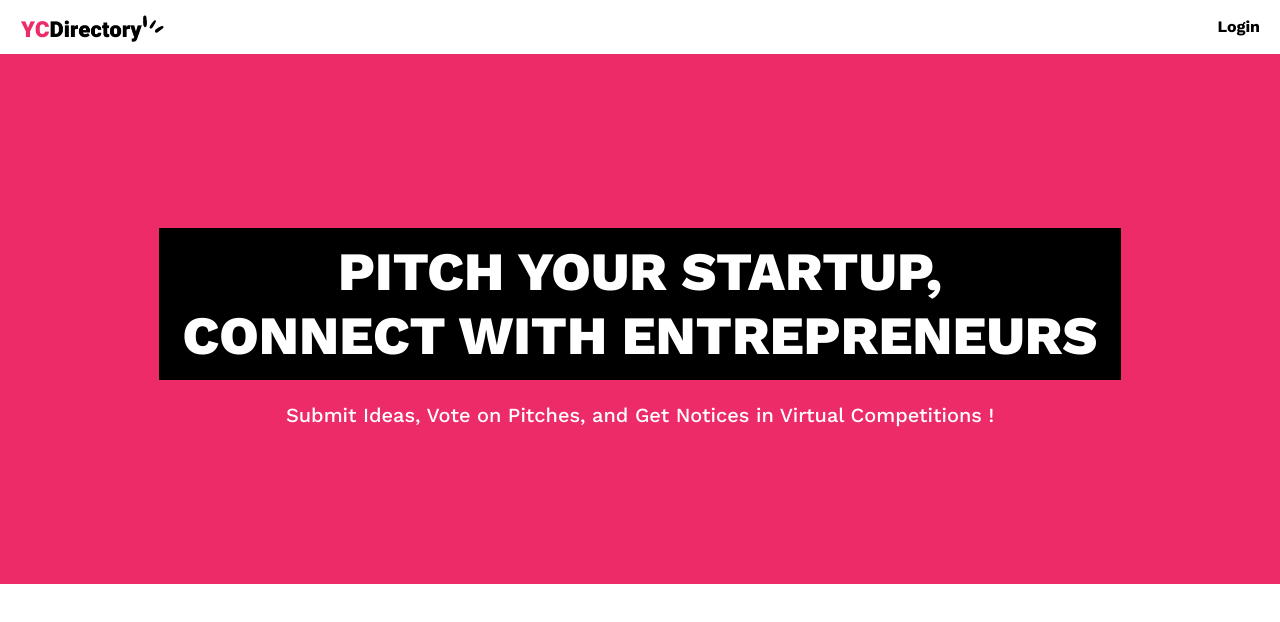
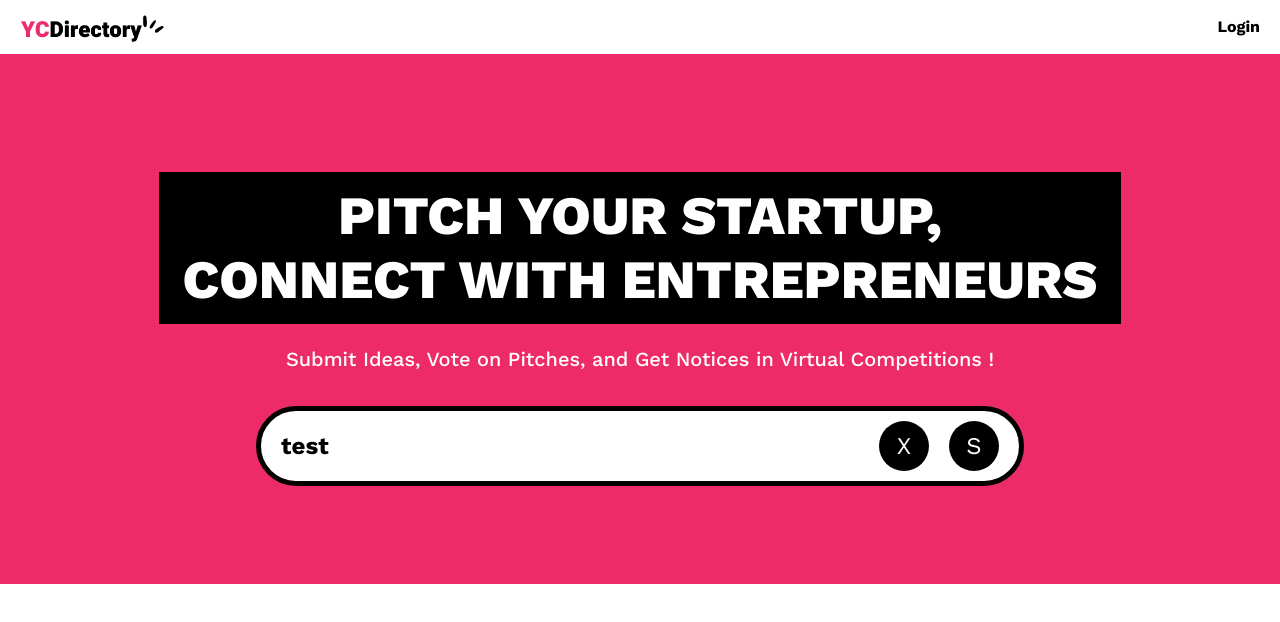
Before and after one commit to BunnyEncoder20/YC_Dictionary, a Next.js app: page / in a window 1280 px wide. Shown: the top 622 px of the page. Built offline with nearby package versions, Linux system fonts and the light colour scheme; no server answers.

Commit message:
added client comp search form

```diff
--- a/app/(root)/page.tsx
+++ b/app/(root)/page.tsx
@@ -1,4 +1,7 @@
 import Image from "next/image";
+
+// components
+import SearchForm from "@/app/components/SearchForm";
 
 export default function Home() {
   return (
@@ -6,6 +9,8 @@
       <section className="pink_container">
         <h1 className="heading">Pitch Your Startup, <br/> Connect with Entrepreneurs</h1>
         <p className="sub-heading !max-w-3xl">Submit Ideas, Vote on Pitches, and Get Notices in Virtual Competitions !</p>
+
+        <SearchForm />
       </section>
     </>
   );
--- /dev/null
+++ b/app/components/SearchForm.tsx
@@ -0,0 +1,33 @@
+import React from 'react';
+import Form from 'next/form';
+
+// components
+import SearchFormReset from './SearchFormReset';
+
+const SearchForm = () => {
+
+    const query = "test";
+
+
+
+  return (
+    <Form action='/' scroll={false} className="search-form">
+        <input
+            name='query'
+            defaultValue={query}
+            placeholder='Search Startups'
+            className="search-input"
+        />
+
+        {/* if there is a query , then show a reset button */}
+        <div className="flex gap-2">
+            { query && <SearchFormReset /> }
+        </div>
+
+        {/* Search button */}
+        <button type='submit' className="search-btn text-white"> S </button>
+    </Form>
+  )
+}
+
+export default SearchForm
--- /dev/null
+++ b/app/components/SearchFormReset.tsx
@@ -0,0 +1,21 @@
+'use client'
+
+import React from 'react';
+import Link from 'next/link';
+
+const SearchFormReset = () => {
+    const reset = () => {
+        // find the form and reset the form
+        const form = document.querySelector('.search-form') as HTMLFormElement;
+        if (form)
+            form.reset()
+    }
+
+  return (
+    <button type='reset' onClick={reset}>
+        <Link href='/' className="search-btn text-white"> X </Link>
+    </button>
+  )
+}
+
+export default SearchFormReset
```
